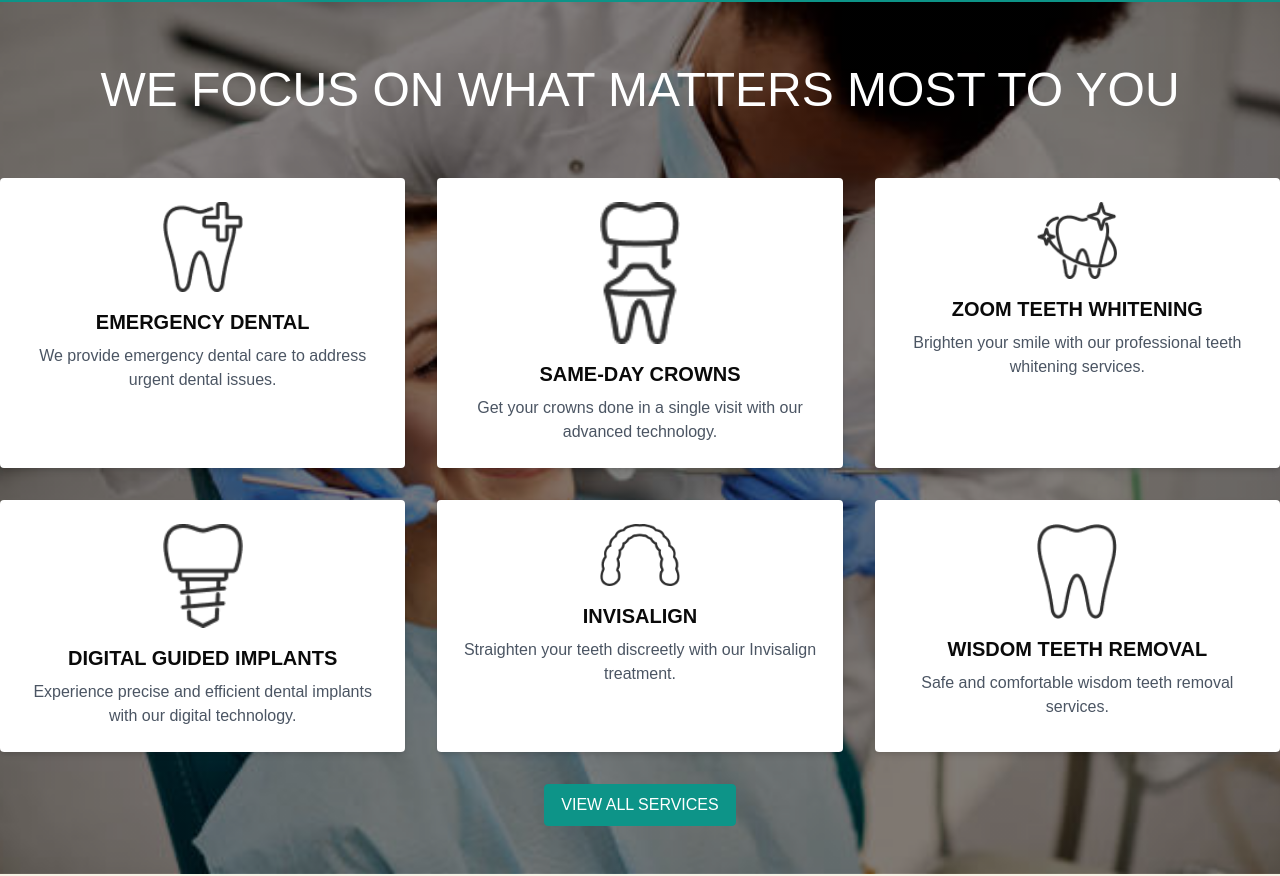
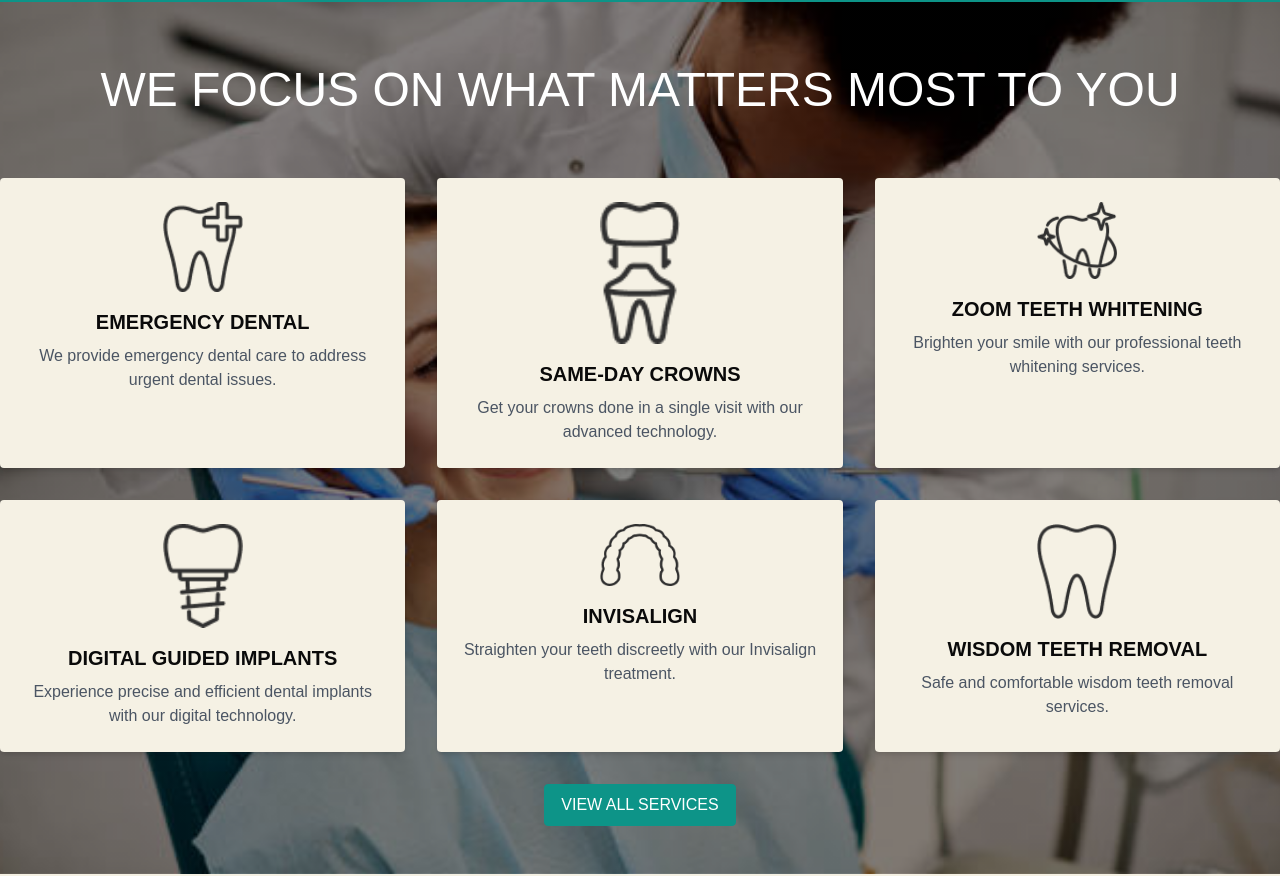
Before and after one commit to 404reese/mastical-dw-next, a Next.js app: page / in a window 1280 px wide. Shown: the part 774-1650 px from the top of the page. Built offline with nearby package versions, Linux system fonts and the light colour scheme; a web font is replaced by a local one.

Commit message:
color-change

```diff
--- a/src/components/Navbar.tsx
+++ b/src/components/Navbar.tsx
@@ -125,7 +125,7 @@ const Navbar = () => {
   }, []);
 
   return (
-    <nav className="bg-white shadow-md fixed w-full z-50">
+    <nav className="bg-[#F5F1E4] shadow-md fixed w-full z-50">
       <div className="max-w-7xl mx-auto px-4 sm:px-6 lg:px-8">
         <div className="flex justify-between h-16 items-center">
           <div className="flex-shrink-0">
@@ -184,7 +184,7 @@ const Navbar = () => {
                   </div>
                 )}
                 {item.dropdownItems && activeDropdown === item.label && (
-                  <div className="absolute left-0 mt-2 w-56 rounded-md shadow-lg bg-white ring-1 ring-black ring-opacity-5 z-50">
+                  <div className="absolute left-0 mt-2 w-56 rounded-md shadow-lg bg-[#F5F1E4] ring-1 ring-black ring-opacity-5 z-50">
                     <div className="py-1">
                       {item.dropdownItems.map((dropdownItem) => (
                         <div key={dropdownItem.label}>
@@ -215,7 +215,7 @@ const Navbar = () => {
                                 </svg>
                               </div>
                               {dropdownItem.dropdownItems && activeSubDropdown === dropdownItem.label && (
-                                <div className="absolute left-full top-0 w-56 ml-0.5 rounded-md shadow-lg bg-white ring-1 ring-black ring-opacity-5">
+                                <div className="absolute left-full top-0 w-56 ml-0.5 rounded-md shadow-lg bg-[#F5F1E4] ring-1 ring-black ring-opacity-5">
                                   <div className="py-1">
                                     {dropdownItem.dropdownItems.map((subItem) => (
                                       <Link
--- a/src/components/hero/ServicesSection.tsx
+++ b/src/components/hero/ServicesSection.tsx
@@ -11,7 +11,7 @@ const ServicesSection: React.FC = () => {
         </h2>
         <div className="mt-8 grid grid-cols-1 md:grid-cols-2 lg:grid-cols-3 gap-8">
           <Link href="/emergency-dental-care" className="block h-full">
-            <div className="bg-white p-6 rounded shadow-md bg-[#F5F1E4] h-full flex flex-col items-center">
+            <div className="bg-[#F5F1E4] p-6 rounded shadow-md bg-[#F5F1E4] h-full flex flex-col items-center">
               <Image src="/1.webp" alt="Tooth Icon" className="mb-4" width={80} height={64} />
               <h3 className="text-xl font-semibold text-center">EMERGENCY DENTAL</h3>
               <p className="mt-2 text-gray-600 text-center">
@@ -20,7 +20,7 @@ const ServicesSection: React.FC = () => {
             </div>
           </Link>
           <Link href="/our-services/rd/same-day-dental-crowns" className="block h-full">
-            <div className="bg-white p-6 rounded shadow-md bg-[#F5F1E4] h-full flex flex-col items-center">
+            <div className="bg-[#F5F1E4] p-6 rounded shadow-md bg-[#F5F1E4] h-full flex flex-col items-center">
               <Image src="/2.webp" alt="Dental Crown Icon" className="mb-4" width={80} height={64} />
               <h3 className="text-xl font-semibold text-center">SAME-DAY CROWNS</h3>
               <p className="mt-2 text-gray-600 text-center">
@@ -29,7 +29,7 @@ const ServicesSection: React.FC = () => {
             </div>
           </Link>
           <Link href="/our-services/cosmetic-dentistry/zoom-teeth-whitening" className="block h-full">
-            <div className="bg-white p-6 rounded shadow-md bg-[#F5F1E4] h-full flex flex-col items-center">
+            <div className="bg-[#F5F1E4] p-6 rounded shadow-md bg-[#F5F1E4] h-full flex flex-col items-center">
               <Image src="/4.webp" alt="Teeth Whitening Icon" className="mb-4" width={80} height={64} />
               <h3 className="text-xl font-semibold text-center">ZOOM TEETH WHITENING</h3>
               <p className="mt-2 text-gray-600 text-center">
@@ -38,7 +38,7 @@ const ServicesSection: React.FC = () => {
             </div>
           </Link>
           <Link href="/our-services/rd/dental-implants" className="block h-full">
-            <div className="bg-white p-6 rounded shadow-md bg-[#F5F1E4] h-full flex flex-col items-center">
+            <div className="bg-[#F5F1E4] p-6 rounded shadow-md bg-[#F5F1E4] h-full flex flex-col items-center">
               <Image src="/3.webp" alt="Dental Implants Icon" className="mb-4" width={80} height={64} />
               <h3 className="text-xl font-semibold text-center">DIGITAL GUIDED IMPLANTS</h3>
               <p className="mt-2 text-gray-600 text-center">
@@ -47,7 +47,7 @@ const ServicesSection: React.FC = () => {
             </div>
           </Link>
           <Link href="/our-services/cosmetic-dentistry/invisalign-clear-aligners" className="block h-full">
-            <div className="bg-white p-6 rounded shadow-md bg-[#F5F1E4] h-full flex flex-col items-center">
+            <div className="bg-[#F5F1E4] p-6 rounded shadow-md bg-[#F5F1E4] h-full flex flex-col items-center">
               <Image src="/5.webp" alt="Invisalign Icon" className="mb-4" width={80} height={64} />
               <h3 className="text-xl font-semibold text-center">INVISALIGN</h3>
               <p className="mt-2 text-gray-600 text-center">
@@ -56,7 +56,7 @@ const ServicesSection: React.FC = () => {
             </div>
           </Link>
           <Link href="/our-services/dentistry/wisdom-teeth-removal" className="block h-full">
-            <div className="bg-white p-6 rounded shadow-md bg-[#F5F1E4] h-full flex flex-col items-center">
+            <div className="bg-[#F5F1E4] p-6 rounded shadow-md bg-[#F5F1E4] h-full flex flex-col items-center">
               <Image src="/6.webp" alt="Wisdom Teeth Icon" className="mb-4" width={80} height={64} />
               <h3 className="text-xl font-semibold text-center">WISDOM TEETH REMOVAL</h3>
               <p className="mt-2 text-gray-600 text-center">
```
